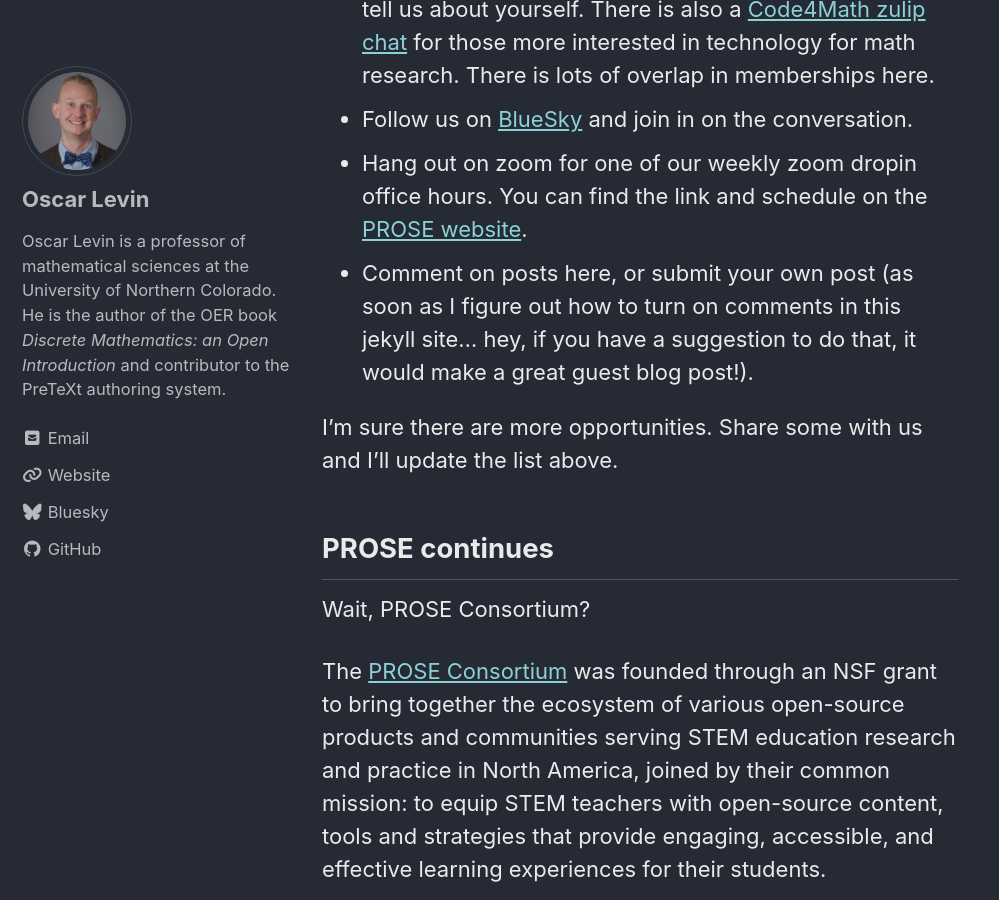
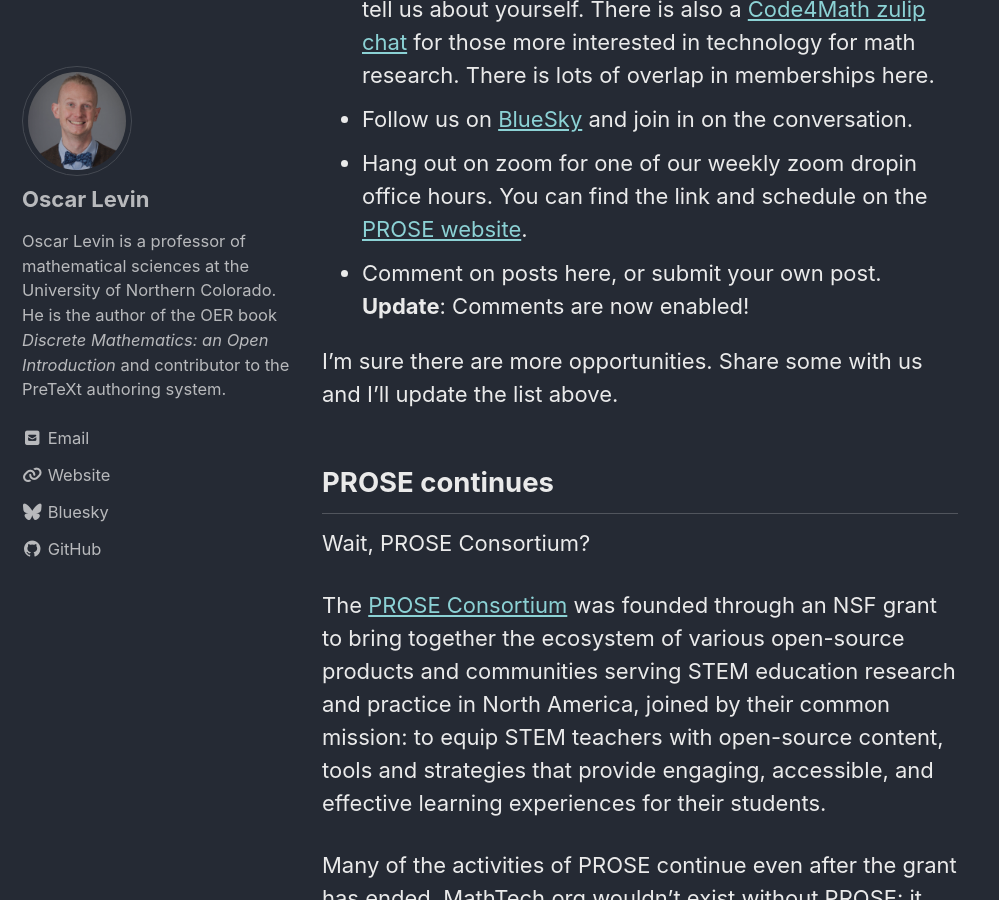
Before and after one commit to mathtechorg/mathtechorg.github.io, a Jekyll site: the page built from _posts/2025-01-15-welcome.md, in a window 1280 px wide and 900 px high, scrolled down 2040 px. Shown: the whole window, without its empty margins (0-999 px from the left). Built offline with Jekyll 4.4.1, drawn with Linux system fonts in a browser that asks for light colours; cached includes are drawn as plain includes; comment, search, counter and statistics services are not loaded; some of the changed lines change nothing that is shown.

Commit message:
enable comments via giscuss (#19)

```diff
--- a/_config.yml
+++ b/_config.yml
@@ -17,10 +17,11 @@
 email: oscar.levin@gmail.com
 description: >- # this means to ignore newlines until "baseurl:"
   Showcasing open-source technologies that innovate mathematics education and communication.
-twitter_username:
 github_username: mathtechorg
 minimal_mistakes_skin: dark
 search: true
+repository: mathtechorg/mathtechorg.github.io
+
 
 # Build settings
 markdown: kramdown
@@ -55,6 +56,18 @@
   - jekyll-feed
   - jemoji
   - jekyll-include-cache
+
+# Comments via giscus
+comments:
+  provider: "giscus"
+  giscus:
+    repo_id              : R_kgDONTDaqg # Shown during giscus setup at https://giscus.app
+    category_name        : Post Comments # Full text name of the category
+    category_id          : DIC_kwDONTDaqs4CoUUf # Shown during giscus setup at https://giscus.app
+    discussion_term      : pathname # "pathname" (default), "url", "title", "og:title"
+    reactions_enabled    : 1 # '1' for enabled (default), '0' for disabled
+    theme                : dark_dimmed # "light" (default), "dark", "dark_dimmed", "transparent_dark", "preferred_color_scheme"
+
 
 author:
   name   : "MathTech.org"
--- a/_posts/2025-01-15-welcome.md
+++ b/_posts/2025-01-15-welcome.md
@@ -2,6 +2,7 @@
 title: Welcome
 tags: PreTeXt Runestone WeBWorK Doenet Prose
 author: Oscar Levin
+comments: true
 ---
 
 Welcome to MathTech.org! [We](/about/) made this site to keep you updated on all the
@@ -27,7 +28,7 @@
 - Online chat communities.  Come hang out on the [PROSE Consortium Discord](https://discord.gg/3pVWQtf9rt) server.  Say hi, ask some questions, tell us about yourself.  There is also a [Code4Math zulip chat](https://code4math.zulipchat.com/) for those more interested in technology for math research.  There is lots of overlap in memberships here.
 - Follow us on [BlueSky](https://bsky.app/profile/mathtech.org) and join in on the conversation.
 - Hang out on zoom for one of our weekly zoom dropin office hours.  You can find the link and schedule on the [PROSE website](https://prose.runestone.academy/#upcoming-events).
-- Comment on posts here, or submit your own post (as soon as I figure out how to turn on comments in this jekyll site... hey, if you have a suggestion to do that, it would make a great guest blog post!).
+- Comment on posts here, or submit your own post. **Update**: Comments are now enabled!
 
 I'm sure there are more opportunities.  Share some with us and I'll update the list above.
 
```
